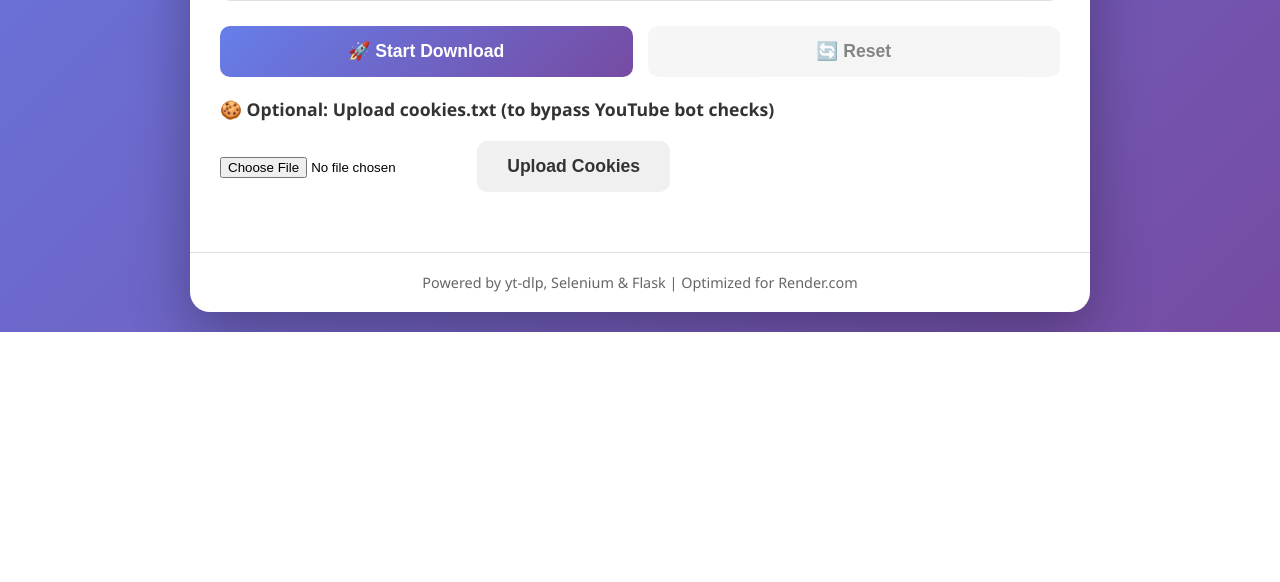
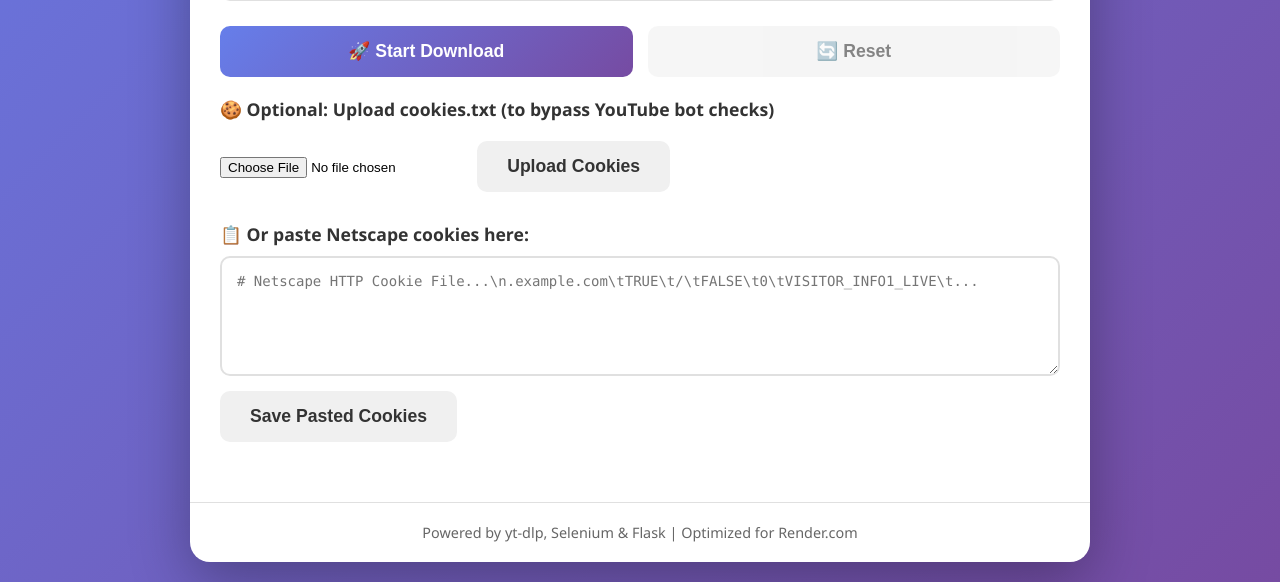
Before and after one commit to Bhanudai029/Sonnixdownloader, a Flask app: page / in a window 1280 px wide. Shown: the part 613-1195 px from the top of the page. Before the commit the page ends 945 px from the top, so only its background shows below. Run offline with Flask 3, Linux system fonts and the light colour scheme; some libraries are stand-ins or nearby versions.

Commit message:
Add pasteable Netscape cookies: /api/paste_cookies endpoint + UI textarea & save button

```diff
--- a/app_web.py
+++ b/app_web.py
@@ -642,6 +642,22 @@ def upload_cookies():
     except Exception as e:
         return jsonify({'success': False, 'message': str(e)}), 500
 
+@app.route('/api/paste_cookies', methods=['POST'])
+def paste_cookies():
+    """Accept raw Netscape cookies text and save to cookies.txt."""
+    try:
+        payload = request.get_json(silent=True) or {}
+        text = payload.get('cookies', '')
+        if not text.strip():
+            return jsonify({'success': False, 'message': 'Empty cookies text'}), 400
+        # Normalize line endings and write
+        COOKIES_PATH.write_text(text.replace('\r\n', '\n'), encoding='utf-8')
+        with progress_lock:
+            download_progress['logs'].append('🍪 cookies.txt saved from pasted text')
+        return jsonify({'success': True})
+    except Exception as e:
+        return jsonify({'success': False, 'message': str(e)}), 500
+
 @app.route('/api/progress')
 def get_progress():
     """Get current progress"""
--- a/templates/index_web.html
+++ b/templates/index_web.html
@@ -331,6 +331,14 @@
                 <span id="cookiesStatus" style="margin-left:10px;color:#28a745;font-weight:600"></span>
             </div>
 
+            <div class="input-section" style="margin-top: 10px;">
+                <label>📋 Or paste Netscape cookies here:</label>
+                <textarea id="cookiesText" placeholder="# Netscape HTTP Cookie File...\n.example.com\tTRUE\t/\tFALSE\t0\tVISITOR_INFO1_LIVE\t..." style="min-height:120px"></textarea>
+                <div class="button-group" style="margin-top:10px; gap:10px;">
+                    <button class="btn-secondary" style="flex:0 0 auto" onclick="savePastedCookies()">Save Pasted Cookies</button>
+                </div>
+            </div>
+
             <div class="progress-section" id="progressSection">
                 <div class="status" id="status">🔄 Processing...</div>
                 <div class="progress-bar-container">
@@ -499,6 +507,29 @@
             }
         }
 
+        async function savePastedCookies() {
+            const text = document.getElementById('cookiesText').value.trim();
+            if (!text) {
+                alert('Please paste Netscape cookies first.');
+                return;
+            }
+            try {
+                const res = await fetch('/api/paste_cookies', {
+                    method: 'POST',
+                    headers: { 'Content-Type': 'application/json' },
+                    body: JSON.stringify({ cookies: text })
+                });
+                const data = await res.json();
+                if (data.success) {
+                    document.getElementById('cookiesStatus').textContent = 'Saved ✔';
+                } else {
+                    alert('Failed to save cookies: ' + data.message);
+                }
+            } catch (e) {
+                alert('Error saving cookies: ' + e.message);
+            }
+        }
+
         async function resetForm() {
             // Stop polling
             if (progressInterval) {
```
